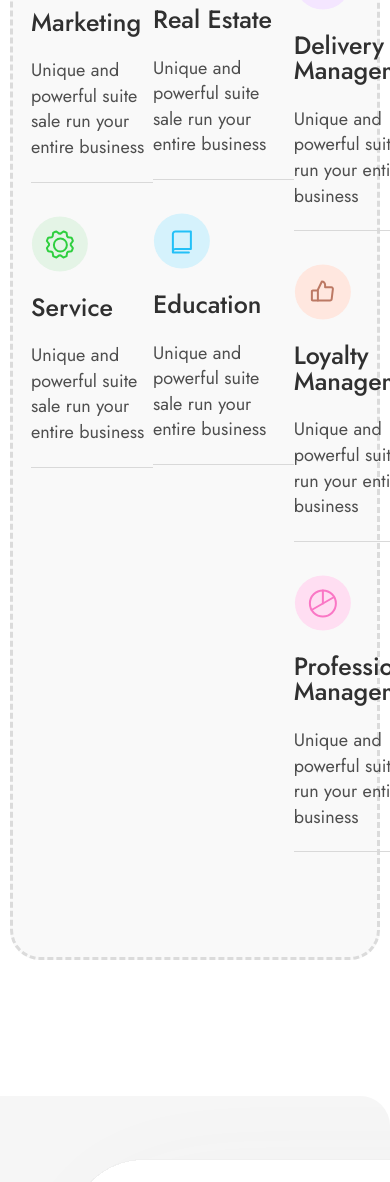
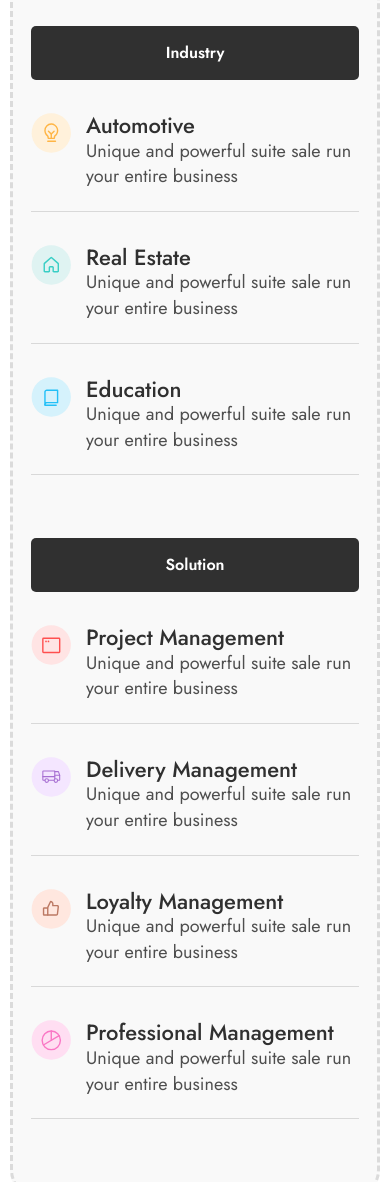
Before and after one commit to progdidi/CRM, a website: page app/index.html in a window 390 px wide. Shown: the part 6470-7652 px from the top of the page. Drawn offline with nearby package versions, Linux system fonts and the light colour scheme; a web font is replaced by a local one.

Commit message:
feat: modules section media styles

```diff
--- a/app/index.html
+++ b/app/index.html
@@ -220,15 +220,21 @@
                         </li>
                         <li class="modules__list-item">
                             <img src="images/modules/need2.svg" alt="" class="modules__list-img">
+                            <div>
                                 <h6 class="modules__list-title">Marketing</h6>
                                 <p class="modules__list-text">Unique and powerful suite sale
                                     run your entire business</p>
+                            </div>
+
                         </li>
                         <li class="modules__list-item">
                             <img src="images/modules/need3.svg" alt="" class="modules__list-img">
+                            <div>
                                 <h6 class="modules__list-title">Service</h6>
                                 <p class="modules__list-text">Unique and powerful suite sale
                                     run your entire business</p>
+                            </div>
+
                         </li>
                     </ul>
                 </div>
@@ -237,22 +243,31 @@
                     <ul class="modules__list">
                         <li class="modules__list-item">
                             <img src="images/modules/ind1.svg" alt="" class="modules__list-img">
+                            <div>
                                 <h6 class="modules__list-title">Automotive
                                 </h6>
                                 <p class="modules__list-text">Unique and powerful suite sale
                                     run your entire business</p>
+                            </div>
+
                         </li>
                         <li class="modules__list-item">
                             <img src="images/modules/ind2.svg" alt="" class="modules__list-img">
+                            <div>
                                 <h6 class="modules__list-title">Real Estate</h6>
                                 <p class="modules__list-text">Unique and powerful suite sale
                                     run your entire business</p>
+                            </div>
+
                         </li>
                         <li class="modules__list-item">
                             <img src="images/modules/ind3.svg" alt="" class="modules__list-img">
+                            <div>
                                 <h6 class="modules__list-title">Education</h6>
                                 <p class="modules__list-text">Unique and powerful suite sale
                                     run your entire business</p>
+                            </div>
+
                         </li>
                     </ul>
                 </div>
@@ -261,28 +276,40 @@
                     <ul class="modules__list">
                         <li class="modules__list-item">
                             <img src="images/modules/sol1.svg" alt="" class="modules__list-img">
+                            <div>
                                 <h6 class="modules__list-title">Project Management
                                 </h6>
                                 <p class="modules__list-text">Unique and powerful suite sale
                                     run your entire business</p>
+                            </div>
+
                         </li>
                         <li class="modules__list-item">
                             <img src="images/modules/sol2.svg" alt="" class="modules__list-img">
+                            <div>
                                 <h6 class="modules__list-title">Delivery Management</h6>
                                 <p class="modules__list-text">Unique and powerful suite sale
                                     run your entire business</p>
+                            </div>
+
                         </li>
                         <li class="modules__list-item">
                             <img src="images/modules/sol3.svg" alt="" class="modules__list-img">
+                            <div>
                                 <h6 class="modules__list-title">Loyalty Management</h6>
                                 <p class="modules__list-text">Unique and powerful suite sale
                                     run your entire business</p>
+                            </div>
+
                         </li>
                         <li class="modules__list-item">
                             <img src="images/modules/sol4.svg" alt="" class="modules__list-img">
+                            <div>
                                 <h6 class="modules__list-title">Professional Management</h6>
                                 <p class="modules__list-text">Unique and powerful suite sale
                                     run your entire business</p>
+                            </div>
+
                         </li>
                     </ul>
                 </div>
--- a/app/scss/blocks/_modules.scss
+++ b/app/scss/blocks/_modules.scss
@@ -17,7 +17,7 @@
         background-color: #f9f9f9;
         padding: 72px 18px;
         .modules__item {
-            max-width: 412px;
+            max-width: 30%;
             .modules__btn {
                 padding: 14px 41px;
                 margin-bottom: 33px;
@@ -28,8 +28,11 @@
                     border-bottom: 1px solid #d9d9d9;
                     margin-bottom: 33px;
                     display: flex;
-                    flex-wrap: wrap;
                     gap: 23px;
+                    .modules__list-img {
+                        width: 55px;
+                        height: 55px;
+                    }
                     .modules__list-title {
                         font-weight: 500;
                         font-size: 25px;
@@ -46,3 +49,57 @@
     }
 
 }
+
+@media (max-width: 1100px) {
+    .modules {
+        &__items {
+            .modules__item {
+                max-width: 28%;
+                .modules__btn {
+                }
+                .modules__list {
+                    .modules__list-item {
+                        display: flex;
+                        flex-direction: column;
+                        gap: 15px;
+                        .modules__list-img {
+                            width: 40px;
+                            height: 40px;
+                        }
+                        .modules__list-title {
+                            font-size: 22px;
+                        }
+                    }
+
+                }
+
+            }
+        }
+
+    }
+}
+
+@media (max-width: 600px) {
+    .modules {
+        margin-bottom: 50px;
+        &__items {
+            padding: 30px 18px 15px 18px;
+            flex-direction: column;
+            .modules__item {
+                max-width: 100%;
+                margin-bottom: 30px;
+                .modules__btn {
+                    width: 100%;
+                }
+                .modules__list {
+                    .modules__list-item {
+                        flex-direction: row;
+                    }
+
+                }
+
+            }
+        }
+
+    }
+}
```
Also changed, not shown: app/css/style.min.css. Lines whose indentation alone changed are shown as unchanged.
